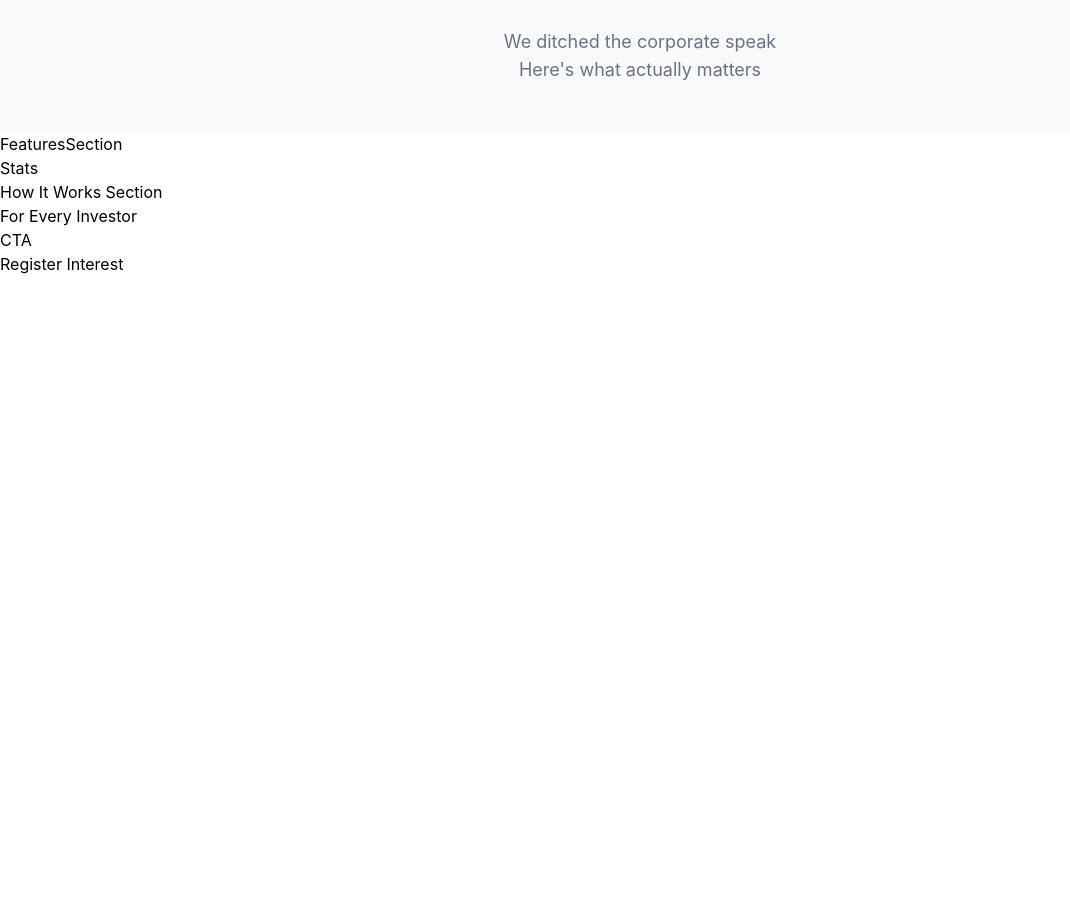
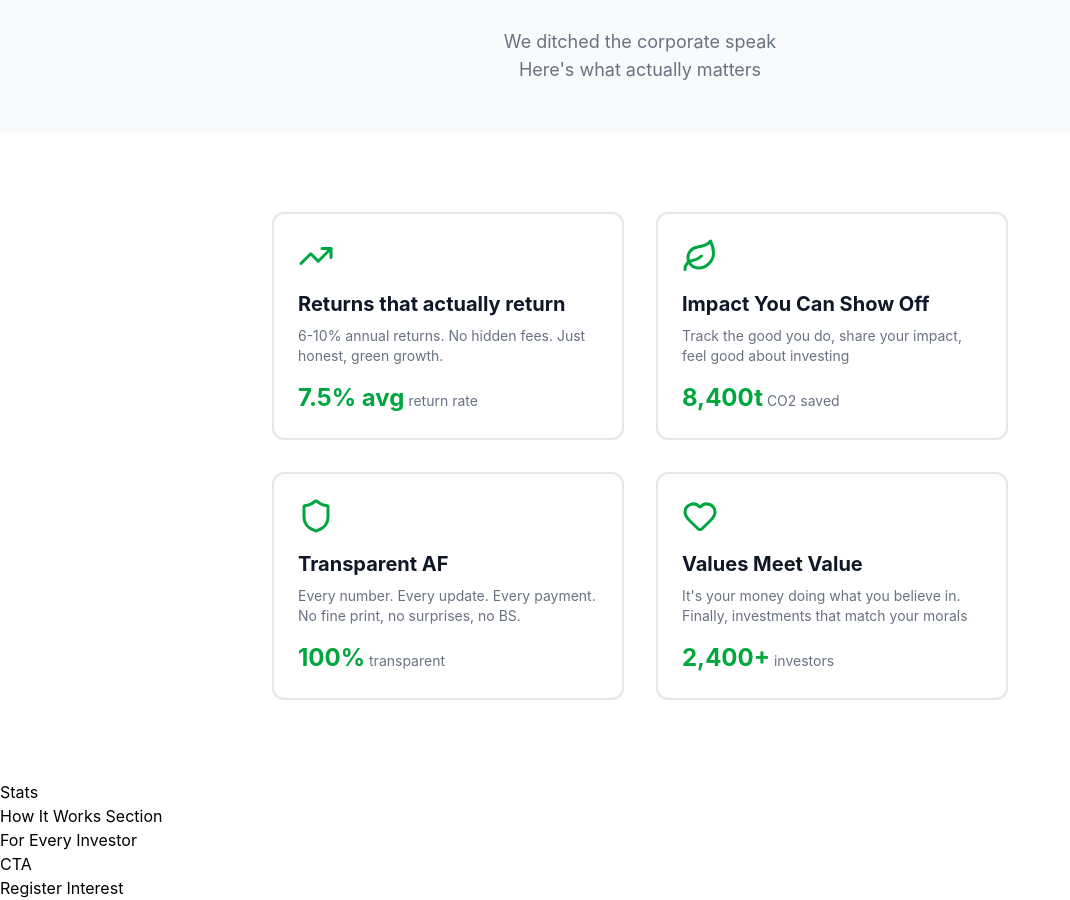
Before and after one commit to GPapagiannopoulos/enterpreneurial_journey, a React app in the folder frontend/: page / in a window 1280 px wide. Shown: the part 860-1760 px from the top of the page, without its empty margins (0-1070 px from the left). Before the commit the page ends 1136 px from the top, so only its background shows below. Built offline with nearby package versions, Linux system fonts and the light colour scheme; the HTML template or start-up script is replaced by a standard one.

Commit message:
feat: implement FeatureSection page and relevant props

```diff
--- a/frontend/package.json
+++ b/frontend/package.json
@@ -12,6 +12,7 @@
   },
   "dependencies": {
     "@tailwindcss/vite": "^4.2.1",
+    "lucide-react": "^0.577.0",
     "react": "^19.2.4",
     "react-dom": "^19.2.4",
     "react-router-dom": "^7.13.1",
--- /dev/null
+++ b/frontend/src/components/FeatureCard.tsx
@@ -0,0 +1,32 @@
+import React from "react";
+import { type LucideIcon } from "lucide-react";
+
+export interface FeatureCardProps {
+  icon: LucideIcon;
+  title: string;
+  description: string;
+  metric: string;
+  metric_description: string;
+}
+
+export default function FeatureCard({
+  icon,
+  title,
+  description,
+  metric,
+  metric_description,
+}: FeatureCardProps) {
+  const Icon = icon;
+
+  return (
+    <div className="bg-white p-6 rounded-xl border-2 border-gray-200">
+      <Icon className="text-green-600 mb-4" size={36} />
+      <h2 className="font-bold text-xl text-gray-900 mb-2">{title}</h2>
+      <p className="text-gray-500 text-sm mb-4">{description}</p>
+      <p>
+        <span className="text-green-600 font-bold text-2xl">{metric}</span>
+        <span className="text-gray-500 text-sm">{metric_description}</span>
+      </p>
+    </div>
+  );
+}
--- a/frontend/src/sections/Home/FeatureSection.tsx
+++ b/frontend/src/sections/Home/FeatureSection.tsx
@@ -1,3 +1,48 @@
+import FeatureCard from "../../components/FeatureCard";
+import type { FeatureCardProps } from "../../components/FeatureCard";
+import { TrendingUp, Leaf, Shield, Heart } from "lucide-react";
+
+const features: FeatureCardProps[] = [
+  {
+    icon: TrendingUp,
+    title: "Returns that actually return",
+    description:
+      "6-10% annual returns. No hidden fees. Just honest, green growth.",
+    metric: "7.5% avg",
+    metric_description: " return rate",
+  },
+  {
+    icon: Leaf,
+    title: "Impact You Can Show Off",
+    description:
+      "Track the good you do, share your impact, feel good about investing",
+    metric: "8,400t",
+    metric_description: " CO2 saved",
+  },
+  {
+    icon: Shield,
+    title: "Transparent AF",
+    description:
+      "Every number. Every update. Every payment. No fine print, no surprises, no BS.",
+    metric: "100%",
+    metric_description: " transparent",
+  },
+  {
+    icon: Heart,
+    title: "Values Meet Value",
+    description:
+      "It's your money doing what you believe in. Finally, investments that match your morals",
+    metric: "2,400+",
+    metric_description: " investors",
+  },
+];
+
 export default function FeaturesSection() {
-  return <section>FeaturesSection</section>;
+  return (
+    <section className="px-20 py-20 max-w-4xl grid grid-cols-2 gap-8 mx-auto">
+      {features.map((feature) => (
+        <FeatureCard key={feature.title} {...feature} />
+      ))}
+    </section>
+  );
 }
```
Also changed, not shown: 1 other file (tests, documents, lock files or other folders).
